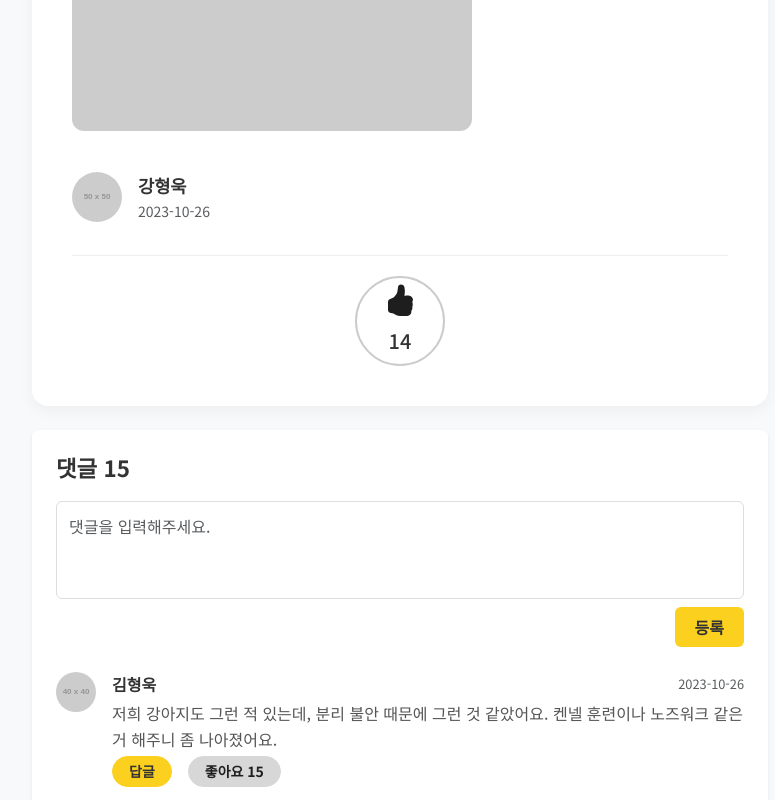
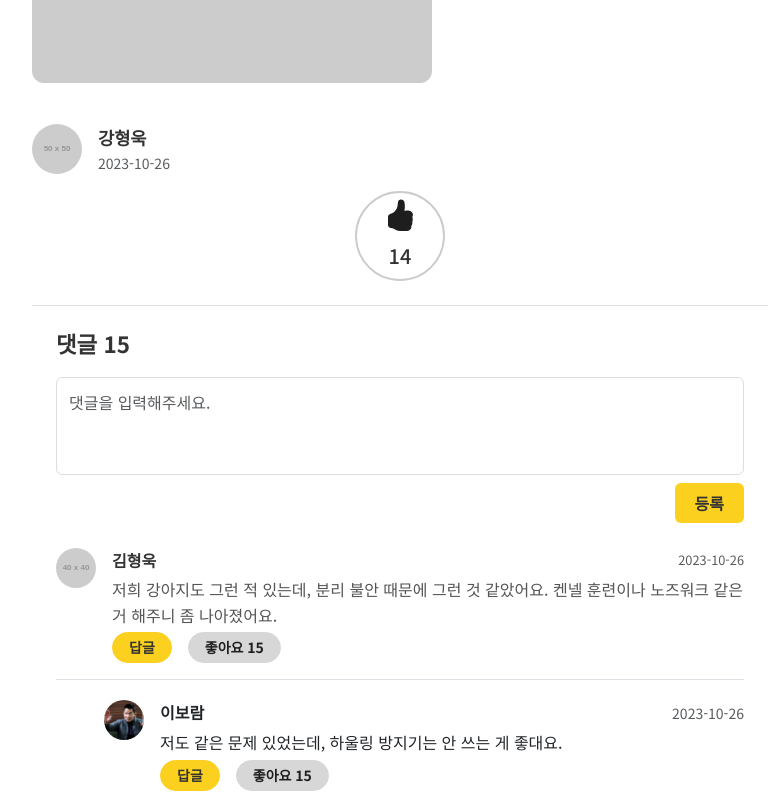
Before and after one commit to prgrms-aibe-devcourse/AIBE1-Project2-Team07-Frontend, a website: page public/community-post.html in a window 1280 px wide. Shown: the part 1540-2340 px from the top of the page, without its empty margins (240-1015 px from the left). Drawn offline with nearby package versions, Linux system fonts and the light colour scheme; placeholder pictures from the web are drawn by us.

Commit message:
style: community 디자인 수정

```diff
--- a/public/community-post.html
+++ b/public/community-post.html
@@ -41,11 +41,11 @@
     </div>
 </nav>
 
-<section class="community-post-section py-4">
+<section class="community-post-section py-5">
     <div class="container">
         <div class="row justify-content-center">
             <div class="col-lg-8">
-                <article class="post-detail position-relative">
+                <section class="post-detail position-relative">
                     <header class="post-header">
                         <div class="post-category badge mb-2 px-3 py-2 rounded-pill">
                             자유 게시판
@@ -79,7 +79,7 @@
                              class="img-fluid my-3">
                     </div>
 
-                    <div class="d-flex mb-3 pb-3">
+                    <div class="d-flex pb-3">
                         <img src="https://placehold.co/50x50?text=Author+Avatar" alt="Author Avatar"
                              class="rounded-circle me-3 author-avatar">
                         <div class="author-details">
@@ -94,9 +94,9 @@
                             <div class="like-count">14</div>
                         </div>
                     </footer>
-                </article>
+                </section>
 
-                <section class="comments-section mt-4 p-4 bg-white rounded shadow-sm">
+                <section class="comments-section p-4 border-top">
                     <h3 class="comments-title">댓글 15</h3>
                     <div class="comment-form mt-3 mb-4 d-flex flex-column">
                         <textarea class="form-control mb-2" rows="3" placeholder="댓글을 입력해주세요."></textarea>
--- a/public/stylesheets/community-post.css
+++ b/public/stylesheets/community-post.css
@@ -11,16 +11,9 @@
     --hover-bg: #f8f8f8;
 }
 
-.community-post-section {
-    background-color: var(--light-color);
-    padding: 40px 0;
-}
-
 .post-detail {
     background-color: var(--white-color);
-    padding: 40px;
     border-radius: 16px;
-    box-shadow: 0 4px 16px rgba(0, 0, 0, 0.05);
     margin-bottom: 24px;
     position: relative;
 }
@@ -73,8 +66,6 @@
 }
 
 .post-footer {
-    padding-top: 20px;
-    border-top: 1px solid #eee;
     font-size: 1rem;
     color: #777;
     gap: 10px;
@@ -135,9 +126,7 @@
 
 .comments-section {
     padding: 30px;
-    border-radius: 12px;
     background-color: var(--white-color);
-    box-shadow: 0 2px 12px rgba(0, 0, 0, 0.05);
 }
 
 .comments-title {
--- a/public/stylesheets/community.css
+++ b/public/stylesheets/community.css
@@ -1,7 +1,4 @@
 /* Community page styles */
-.community-section {
-    padding-top: 60px;
-}
 
 /* Search styles */
 .search-container {
```
Also changed, not shown: public/community.html (+1 -1 lines).
